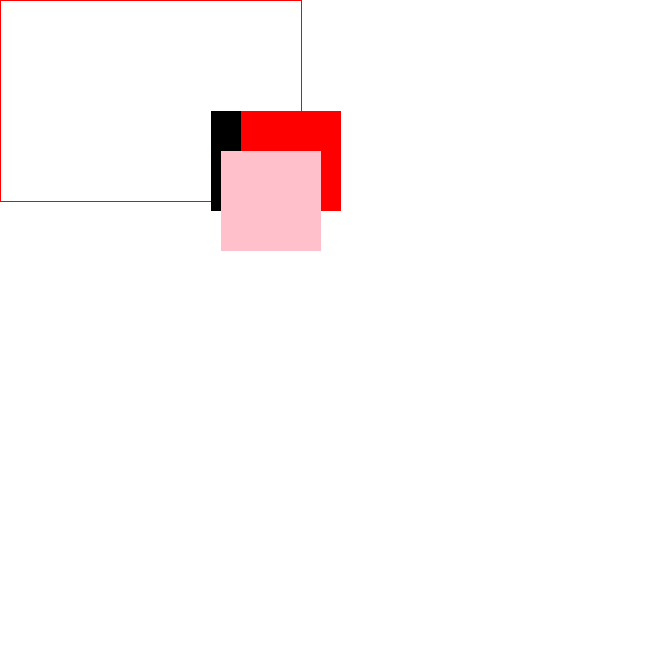
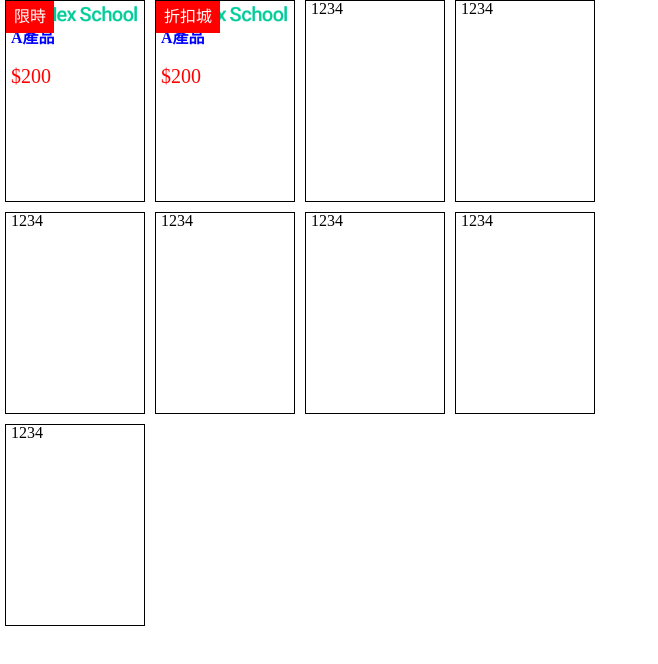
Before and after one commit to eden90267/html_and_css-project, a plain HTML site: page index.html in a window 1280 px wide. Shown: the whole page, without its empty margins (0-658 px from the left). Drawn offline with Linux system fonts and the light colour scheme.

Commit message:
learning chap04

```diff
--- a/css/style.css
+++ b/css/style.css
@@ -47,39 +47,45 @@ table {
 	border-spacing: 0;
 }
 
-.header {
-	width: 300px;
+/* ========================================== */
+
+.productList {
+	width: 600px;
+}
+
+.productList img {
+	width: 100%;
+}
+
+.productList li {
+	float:  left;
+	width: 128px;
 	height: 200px;
-	border: 1px solid red;
+	border:  1px solid #000;
+	margin-left: 5px;
+	margin-right: 5px;
+	margin-bottom: 10px;
+	padding-left: 5px;
+	padding-right: 5px;
 	position: relative;
 }
 
-.box {
-	width: 100px;
-	height: 100px;
-	background: #000;
-	position: absolute;
-	right: -10px;
-	bottom: -10px;
-	z-index: 9;
+.productList li h2 {
+	font-weight: bold;
+	color:  blue;
+	margin-bottom: 20px;
 }
 
-.box2 {
-	width: 100px;
-	height: 100px;
-	background: red;
-	position: absolute;
-	right: -40px;
-	bottom: -10px;
-	z-index: 9;
+.productList li span {
+	color:  red;
+	font-size: 20px;
 }
 
-.box3 {
-	width: 100px;
-	height: 100px;
-	background: pink;
+.productList .sale {
 	position: absolute;
-	right: -20px;
-	bottom: -50px;
-	z-index: 30;
+	top: 0;
+	left: 0;
+	background: red;
+	color: #fff;
+	padding: 8px;
 }
--- a/index.html
+++ b/index.html
@@ -6,11 +6,32 @@
 	<link rel="stylesheet" href="css/style.css">
 </head>
 <body>
-    <div class="header">
-    	<div class="box">
-    	</div>
-    	<div class="box2"></div>
-    	<div class="box3"></div>
-    </div>
+	<div class="productList">
+		<ul>
+			<li>
+				<div class="sale">限時</div>
+				<img src="/img/logo.png">
+				<h2>
+					A產品
+				</h2>
+				<span>$200</span>
+			</li>
+			<li>
+				<div class="sale">折扣城</div>
+				<img src="/img/logo.png">
+				<h2>
+					A產品
+				</h2>
+				<span>$200</span>
+			</li>
+			<li>1234</li>
+			<li>1234</li>
+			<li>1234</li>
+			<li>1234</li>
+			<li>1234</li>
+			<li>1234</li>
+			<li>1234</li>
+		</ul>
+	</div>
 </body>
 </html>
```
